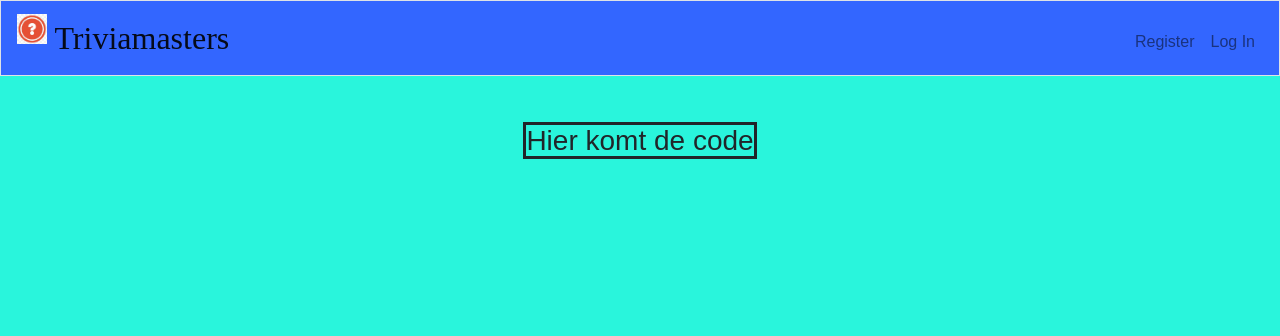
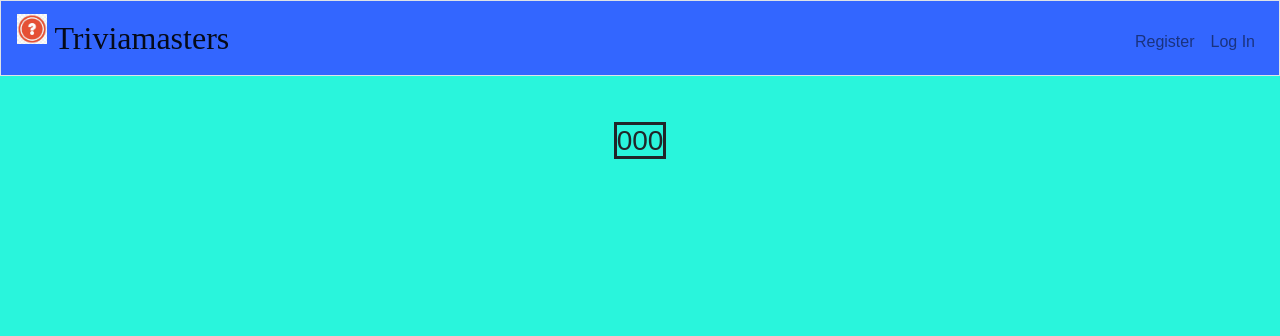
Before and after one commit to Hetgithubaccount/triviamasters, a Flask app: template templates/wacht.html in a window 1280 px wide. Shown: the top 336 px of the page. Run offline with Flask 2, Linux system fonts and the light colour scheme; the template is opened without the code that fills it: most values are stand-ins (such as "Sample title", 1, 10 or a date in 2020); some libraries are stand-ins or nearby versions.

Commit message:
wacht.html

```diff
--- a/templates/wacht.html
+++ b/templates/wacht.html
@@ -5,5 +5,5 @@
 {% endblock %}
 
 {% block main %}
-    <h3 id="code">Hier komt de code</h3>
+    <h3 id="code">{{code}}</h3>
 {% endblock %}
```
